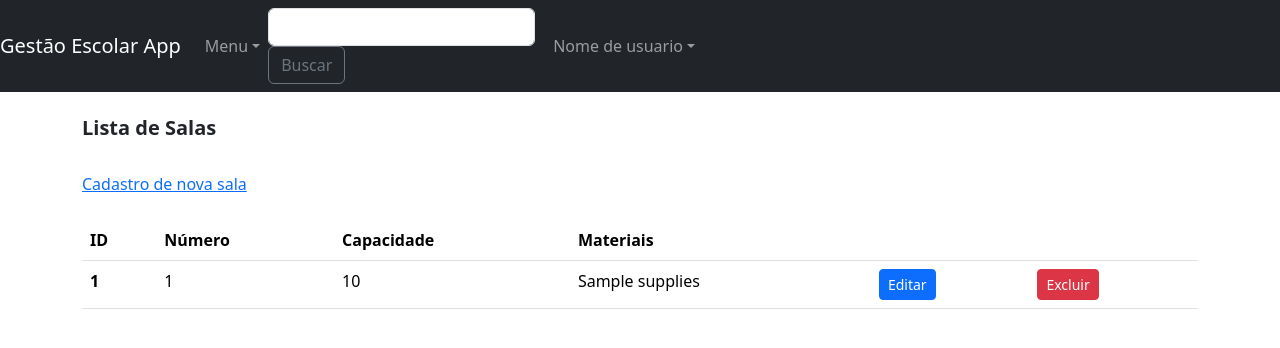
After one commit to anleaes/2025-1-A3-UDWMJ-FAPA-04-Antonio, a Django app: template templates/rooms/list_rooms.html in a window 1280 px wide. The commit adds this page. Shown: the top 348 px of the page. Run offline with Django 5.2, Linux system fonts and the light colour scheme; the template is opened without the code that fills it: most values are stand-ins (such as "Sample title", 1, 10 or a date in 2020); some libraries are stand-ins or nearby versions.

Commit message:
Criação de list_rooms

```diff
--- a/templates/base.html
+++ b/templates/base.html
@@ -28,6 +28,7 @@
                         <a class="dropdown-item" href="{% url 'specializations:list_specializations' %}">Especializações</a>
                         <a class="dropdown-item" href="{% url 'teachers:list_teachers' %}">Professores</a>
                         <a class="dropdown-item" href="{% url 'supplies:list_supplies' %}">Materiais</a>
+                        <a class="dropdown-item" href="{% url 'rooms:list_rooms' %}">Salas</a>
                     </div>
                 </li>
             </ul>
--- /dev/null
+++ b/templates/rooms/list_rooms.html
@@ -0,0 +1,52 @@
+{% extends 'base.html' %}
+
+{% block title %}
+
+    Lista de Salas - {{ block.super }}
+
+{% endblock title %}
+
+{% block body %}
+
+    <div class="container">
+        <br />
+        <h5><b>Lista de Salas</b></h5>
+        <div class="row">
+            <div class ="col-md-12">
+                <br />
+                    <a href="{% url 'rooms:add_room' %}">Cadastro de nova sala</a>
+                <br />
+                <br />
+                <table class="table table-hover">
+                <thead>
+                    <tr>
+                    <th scope="col">ID</th>
+                    <th scope="col">Número</th>
+                    <th scope="col">Capacidade</th>
+                    <th scope="col">Materiais</th>
+                    <th scope="col"></th>
+                    <th scope="col"></th>
+                    </tr>
+                </thead>
+                <tbody>
+                    {% for room in rooms %}
+                        <tr>
+                            <th scope="row">{{ room.id }}</th>
+                            <td>{{ room.number }}</td>
+                            <td>{{ room.capacity }}</td>
+                            <td>{{ room.supplies }}</td>
+                            <td>
+                                <a href="{% url 'rooms:edit_room' room.id %}" class="btn btn-primary btn-sm">Editar</a>
+                            </td>
+                            <td>
+                                <a href="{% url 'rooms:delete_room' room.id %}" class="btn btn-danger btn-sm ">Excluir</a>
+                            </td>
+                        </tr>
+                    {% endfor %}
+                </tbody>
+                </table>
+            </div>
+        </div>
+    </div>
+
+{% endblock body %}
```
